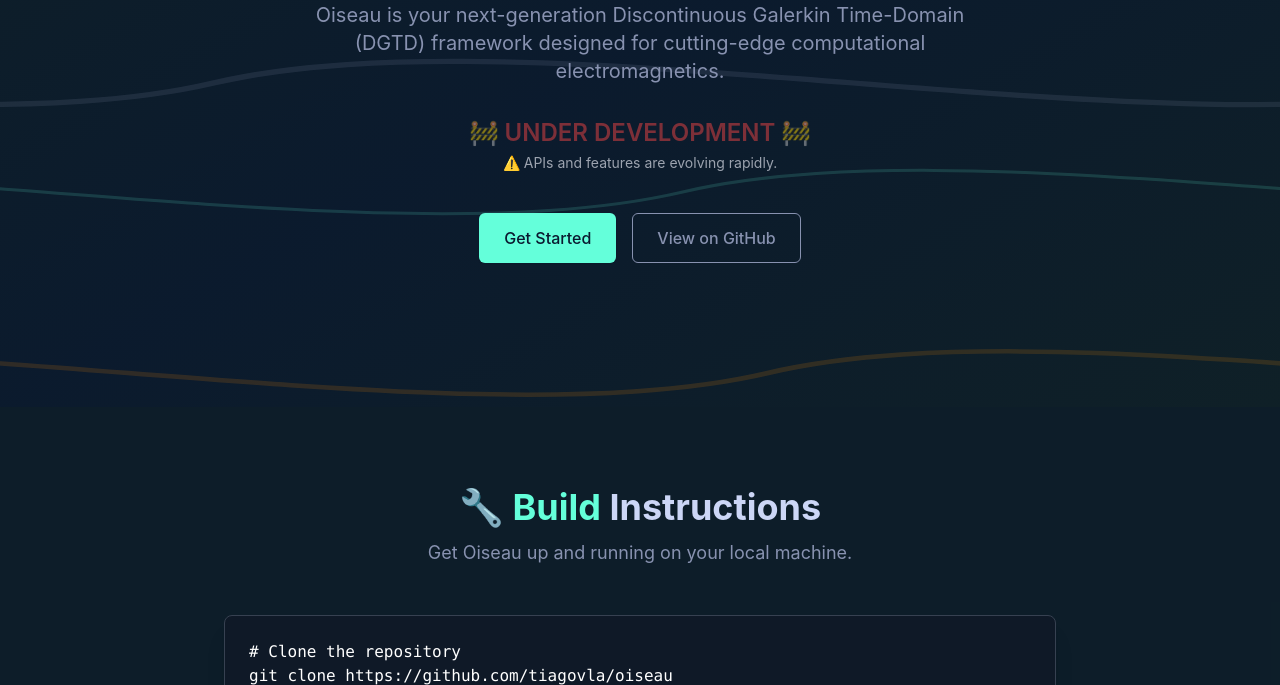
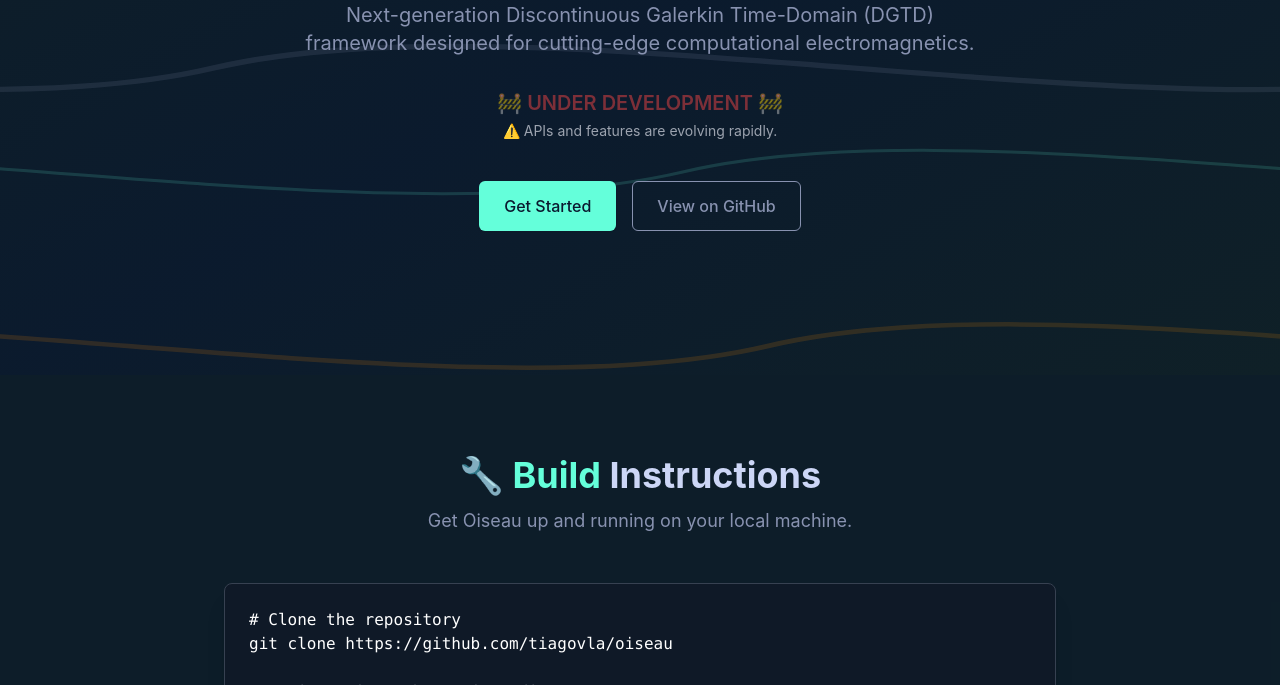
Before and after one commit to EMinsight/oiseau, a plain HTML site: page website/oiseau/index.html in a window 1280 px wide. Shown: the part 415-1100 px from the top of the page. Drawn offline with nearby package versions, Linux system fonts and the light colour scheme.

Commit message:
feat(website): add favicon and refine landing page content
The website now has a favicon for better branding. The title has been updated to be lowercase. The landing page content has been refined for clarity and impact. The font size of the "Under Development" warning has been reduced.

```diff
--- a/website/oiseau/index.html
+++ b/website/oiseau/index.html
@@ -3,7 +3,8 @@
 <head>
   <meta charset="UTF-8" />
   <meta name="viewport" content="width=device-width, initial-scale=1.0" />
-  <title>🐦 Oiseau – Modern DGTD Framework</title>
+  <title>oiseau – Modern DGTD Framework</title>
+  <link rel="icon" href="logo.svg" type="image/svg+xml">
   <script src="https://cdn.tailwindcss.com"></script>
   <script>
     tailwind.config = {
@@ -136,10 +137,10 @@
           <span class="block text-oiseau-light-text mt-1 sm:mt-2">DGTD <span class="text-oiseau-orange-accent">framework</span></span>
         </h1>
         <p class="mt-6 max-w-lg mx-auto text-lg sm:text-xl text-oiseau-nav-link md:max-w-2xl">
-          Oiseau is your next-generation Discontinuous Galerkin Time-Domain (DGTD) framework designed for cutting-edge computational electromagnetics.
+          Next-generation Discontinuous Galerkin Time-Domain (DGTD) framework designed for cutting-edge computational electromagnetics.
         </p>
         <div class="mt-8">
-            <p class="text-2xl font-semibold text-red-500 animate-pulse">🚧 UNDER DEVELOPMENT 🚧</p>
+            <p class="text-xl font-semibold text-red-500 animate-pulse">🚧 UNDER DEVELOPMENT 🚧</p>
             <p class="text-sm text-gray-400 mt-1">
                 ⚠️ APIs and features are evolving rapidly.
             </p>
```
